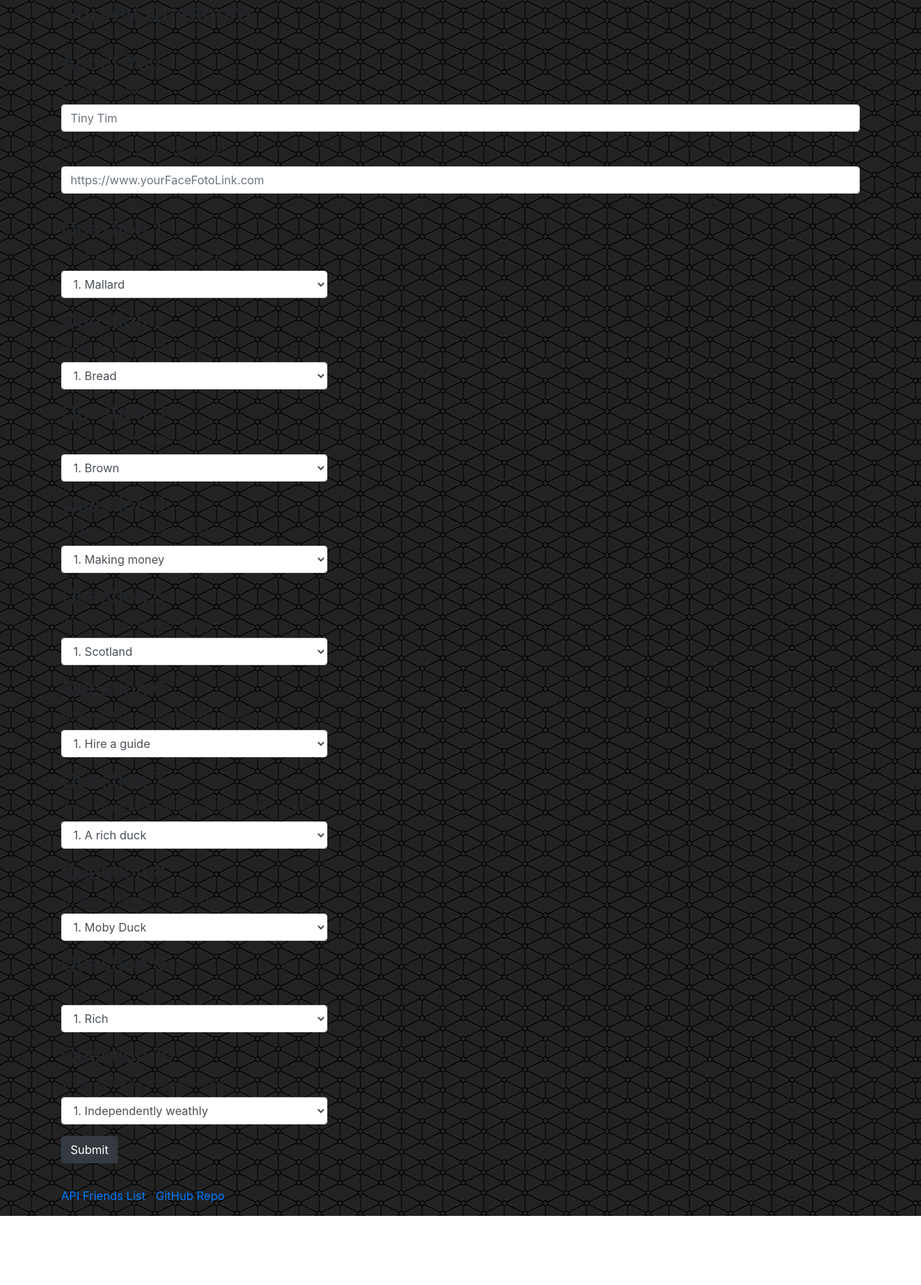
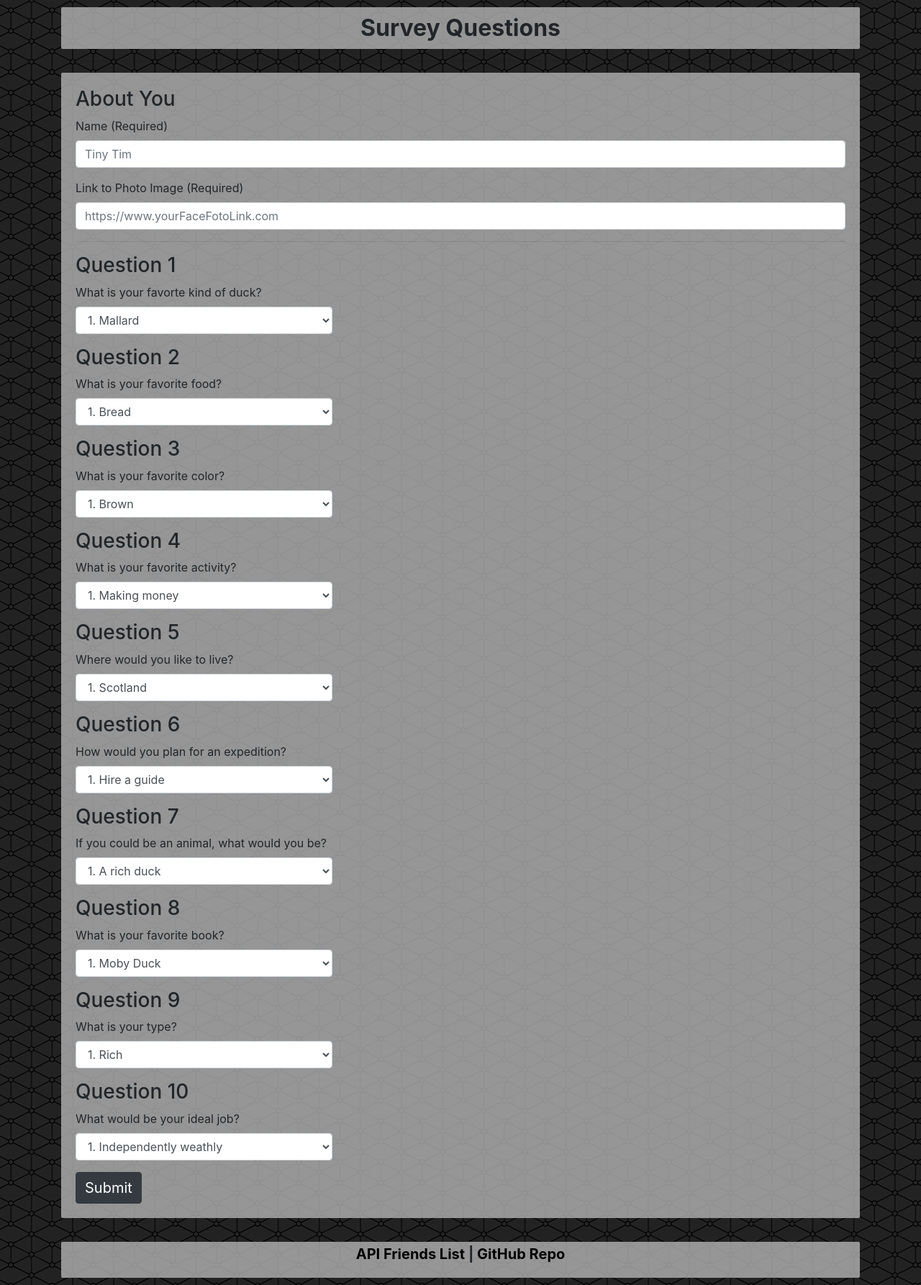
Before and after one commit to yellowduck87/Friend-Finder, a website: page app/public/survey.html in a window 1280 px wide. Shown: the whole page at 72% size. Before the commit the page ends 1689 px from the top, so only its background shows below. Drawn offline with nearby package versions, Linux system fonts and the light colour scheme.

Commit message:
added style changes

```diff
--- a/app/public/style.css
+++ b/app/public/style.css
@@ -5,3 +5,55 @@ img {
 body {
     background-image: url("/images/connectwork.png")
 }
+
+.jumbotron {
+    margin-top: 20px;
+    background:  rgba(177, 177, 177, 0.808);
+}
+
+#header {
+    background:  rgba(177, 177, 177, 0.808);
+    text-align: center;
+    font-weight: bold;
+    padding: 10px;
+    border-radius: 2px;
+    margin-top: 10px;
+}
+
+#my-form {
+    background: rgba(177, 177, 177, 0.808);
+    padding: 20px;
+    border-radius: 2px;
+}
+
+#api-links {
+    text-align: center;
+    font-size: 20px;
+    font-weight: bold;
+    text-decoration: none;
+    background:  rgba(177, 177, 177, 0.808);
+    padding: 2px;
+    margin-bottom: 10px;
+    border-radius: 2px;
+}
+
+a {
+    color: black ;
+}
+a:visited {
+    color: black;
+}
+a:hover {
+    color: black ;
+}
+a:focus {
+    color: black ;
+}
+a:active {
+    color: black;
+}
+
+.btn-dark {
+    font-size: 20px;
+    color: white !important;
+}
--- a/app/public/survey.html
+++ b/app/public/survey.html
@@ -18,10 +18,10 @@
 </head>
 
 <body>
-    <div class="container">
-        <h2>Survey Questions</h2>
+    <div class="container survey-form">
+        <h2 id="header">Survey Questions</h2>
         <hr>
-        <form id="myForm">
+        <form id="my-form">
             <div class="form-group">
                 <h3 class="bold">About You</h3>
                 <label for="name">Name (Required)</label>
@@ -166,7 +166,7 @@
                     </div>
 
                     <div class="modal-footer">
-                        <button type="button" class="btn btn-secondary" data-dismiss="modal">Close</button>
+                        <button type="button" class="btn btn-dark" data-dismiss="modal">Close</button>
                     </div>
                 </div>
             </div>
```
Also changed, not shown: app/data/friendData.js (+5 -5 lines).
